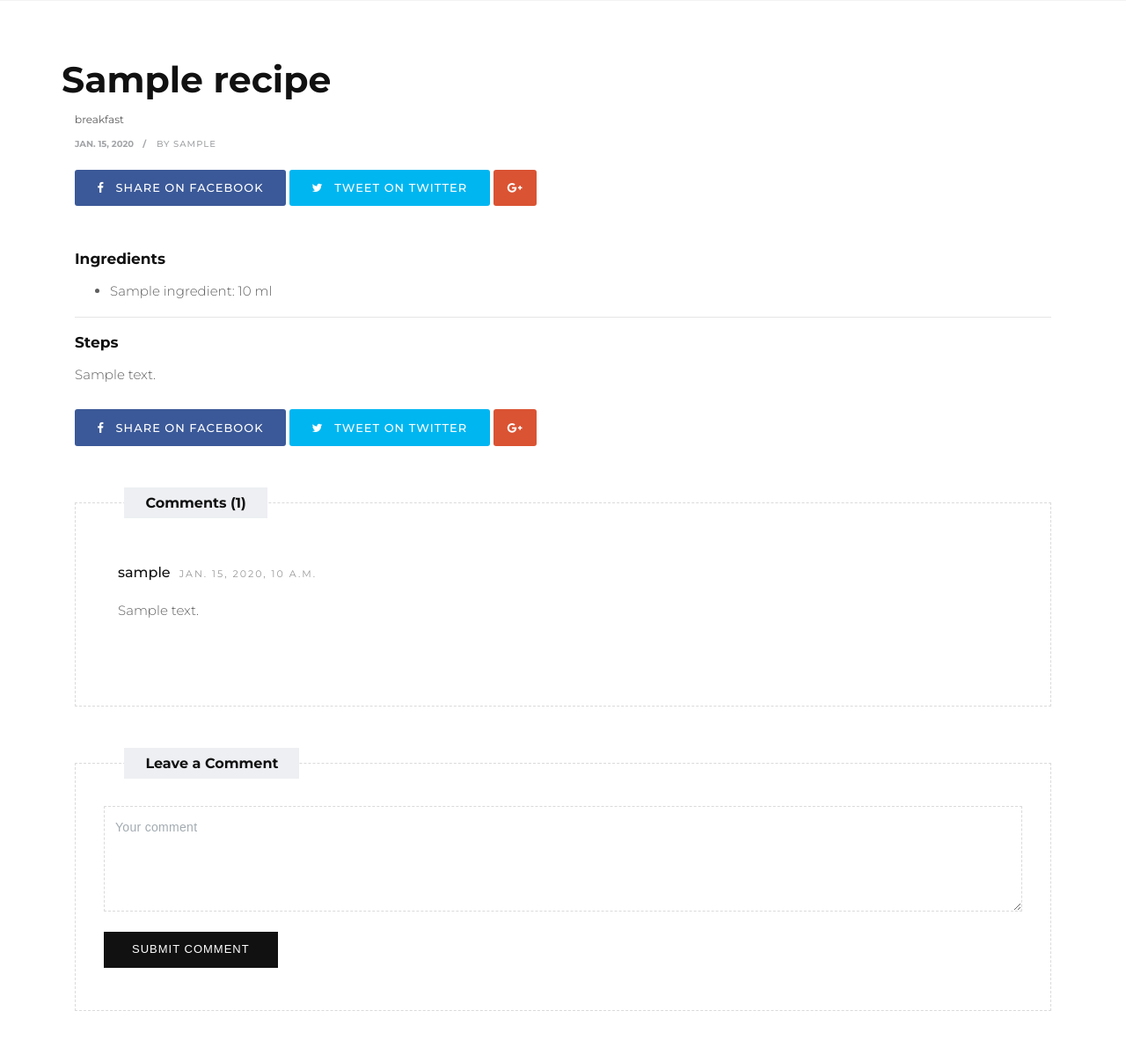
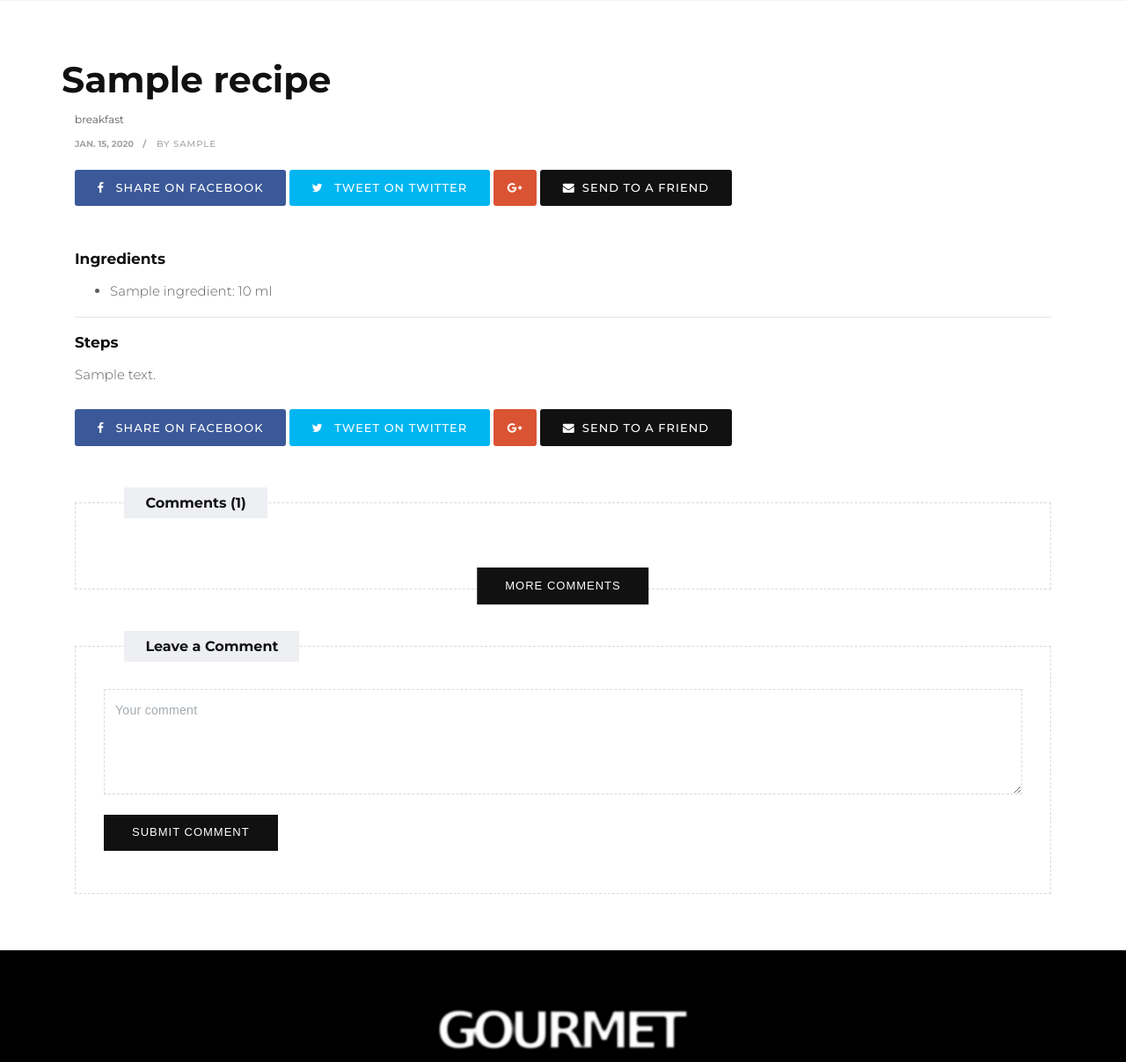
Before and after one commit to ndestrieux/my_recipes_web_app, a Django app: page /recipe/1/ in a window 1280 px wide. Shown: the part 1216-2423 px from the top of the page at 88% size. Run offline with Django 4.2, Linux system fonts and the light colour scheme; tables that the repository leaves empty hold one stand-in row (values such as "Sample post"); grey boxes marked "Sample" are stand-in pictures; data that the repository does not hold is empty; some libraries are stand-ins or nearby versions.

Commit message:
Recipe detail reviewed: - form classes renamed - functionnality for displaying more comments on page added - js scripts in header splitted in several files - send mail button added

```diff
--- a/api/views.py
+++ b/api/views.py
@@ -55,4 +55,9 @@
 
     def get_queryset(self):
         recipe = self.kwargs["recipe"]
-        return Comment.objects.filter(recipe=recipe)
+        queryset = Comment.objects.filter(recipe=recipe)
+        if "visible" in self.request.GET:
+            upper = int(self.request.GET.get("visible"))
+            lower = upper - 5
+            queryset = queryset[lower:upper]
+        return queryset
--- /dev/null
+++ b/app/static/js/comment.js
@@ -0,0 +1,69 @@
+$(document).ready(function(){
+    const commentSection = $(".comments-list");
+    const emptyComment = $("#comment_empty .media");
+
+    function addCommentToList(user, date, text) {
+        let newComment = emptyComment.clone();
+        newComment.find("h4.user_name").prepend(user);
+        newComment.find("h4.user_name small").text(date);
+        newComment.find("p").append(text);
+        return newComment;
+    }
+
+    $(".comment-form").on("click", "button", function(event){
+        event.preventDefault();
+        let recipe_id = $(this).parents("form").attr("value");
+        let text = $(this).prev("textarea");
+        let data = {
+            "recipe": recipe_id,
+            "text": text.val(),
+        };
+        $.ajax({
+            type: "POST",
+            headers:{
+                "X-CSRFToken": csrfToken,
+            },
+            url: createCommentUrl,
+            data: data,
+            success: function(data){
+                text.val('');
+                let newComment = addCommentToList(currentUser, "Just now", data.text);
+                commentSection.prepend(newComment);
+                $('html, body').animate({
+                    scrollTop: newComment.offset().top
+                }, 2000);
+            },
+            error: function(rs, e){
+              console.log(rs.responseText);
+            }
+        });
+    });
+
+    let visible = 5;
+
+    function getComments(visible) {
+        $.ajax({
+            type: "GET",
+            url: commentListUrl + "?visible=" + visible,
+            success: function(data)  {
+                data.forEach(function(obj) {
+                    let newComment = addCommentToList(obj.user, obj.date, obj.text);
+                    commentSection.append(newComment);
+                })
+                if (visible >= commentListLength) {
+                    $(".load-button").attr("hidden", true);
+                }
+            },
+            error: function(rs, e){
+              console.log(rs.responseText);
+            }
+        });
+    };
+
+    getComments(visible);
+
+    $(".load-button").on("click", "button", function(event){
+        visible += 5;
+        getComments(visible);
+    });
+})
--- /dev/null
+++ b/app/static/js/favorite.js
@@ -0,0 +1,28 @@
+$(document).ready(function(){
+    $(".appreciation-form").on("click", ".favorite", function(event){
+        event.preventDefault();
+        let recipe_id = $(this).parents("form").attr("value");
+        let favorite
+        if ($(this).hasClass("active")) {
+            $(this).removeClass("active");
+            favorite = false;
+        } else {
+            $(this).addClass("active");
+            favorite = true;
+        }
+        let data = {
+            "is_favorited_by": favorite,
+        };
+        $.ajax({
+            type: "PUT",
+            headers:{
+                "X-CSRFToken": csrfToken,
+            },
+            url: favoriteUrl,
+            data: data,
+            error: function(rs, e){
+              console.log(rs.responseText);
+            }
+        });
+    });
+})
--- a/app/static/style.css
+++ b/app/static/style.css
@@ -879,7 +879,8 @@
 }
 
 .tw-button i,
-.fb-button i {
+.fb-button i,
+ .mail-button i {
     margin-right: 0.5rem;
 }
 
@@ -1750,3 +1751,10 @@
     transition:0.1s;
     transform:rotate(5deg) translate(0px, 1px);
 }
+
+.load-button    {
+    position: absolute;
+    left: 50%;
+    transform: translateX(-50%);
+    bottom: -18px;
+}
--- a/app/templates/app/recipe_detail.html
+++ b/app/templates/app/recipe_detail.html
@@ -3,105 +3,18 @@
 {% load static%}
 
 {% block head_scripts %}
+<script src="{% static 'js/favorite.js' %}"></script>
+<script src="{% static 'js/vote.js' %}"></script>
+<script src="{% static 'js/comment.js' %}"></script>
 <script>
-    $(document).ready(function(){
-        $("form").on("click", ".favorite", function(event){
-            event.preventDefault();
-            let recipe_id = $(this).parents("form").attr("value");
-            let url = $(this).attr("href");
-            let favorite
-            if ($(this).hasClass("active")) {
-                $(this).removeClass("active");
-                favorite = false;
-            } else {
-                $(this).addClass("active");
-                favorite = true;
-            }
-            let data = {
-                "is_favorited_by": favorite,
-            };
-            $.ajax({
-                type: "PUT",
-                headers:{
-                    "X-CSRFToken": '{{ csrf_token }}',
-                },
-                url: url,
-                data: data,
-                error: function(rs, e){
-                  console.log(rs.responseText);
-                }
-            });
-        });
-        $("form").on("click", ".vote", function(event){
-            event.preventDefault();
-            let recipe_id = $(this).parents("form").attr("value");
-            if ($(this).hasClass("active")) {
-                $(this).removeClass("active");
-            } else {
-                $(".vote").removeClass("active");
-                $(this).addClass("active");
-            }
-            let data = {
-                    "recipe": recipe_id,
-                    "vote": $(this).attr("value"),
-            };
-            $.ajax({
-                type: "POST",
-                headers:{
-                    "X-CSRFToken": '{{ csrf_token }}',
-                },
-                url: "{% url "vote" %}",
-                data: data,
-                success: function(){
-                    let ranking_url = "{% url "ranking" recipe.ranking.id %}";
-                    let ranking_html = $("#likeCounter");
-                    fetch(ranking_url, {
-                        headers:{
-                            'Accept': 'application/json',
-                            'X-Requested-With': 'XMLHttpRequest',
-                        },
-                    })
-                    .then(response => {
-                        return response.json();
-                    })
-                    .then(data => {
-                        ranking_html.html(data["up"] - data["down"]);
-                    })
-                },
-                error: function(rs, e){
-                  console.log(rs.responseText);
-                }
-            });
-        });
-        $("form").on("click", "button", function(event){
-            event.preventDefault();
-            let recipe_id = $(this).parents("form").attr("value");
-            let text = $(this).prev("textarea");
-            let data = {
-                "recipe": recipe_id,
-                "text": text.val(),
-            };
-            $.ajax({
-                type: "POST",
-                headers:{
-                    "X-CSRFToken": '{{ csrf_token }}',
-                },
-                url: "{% url "comment" %}",
-                data: data,
-                success: function(data){
-                    text.val('');
-                    let comment_section = $(".comments-list");
-                    let new_comment = $("#comment_empty").clone().removeAttr("hidden", "id");
-                    new_comment.find("h4.user_name").prepend("{{ user }}");
-                    new_comment.find("p").append(data.text);
-                    comment_section.append(new_comment);
-                },
-                error: function(rs, e){
-                  console.log(rs.responseText);
-                }
-            });
-        });
-    })
+    const currentUser = "{{ user }}";
+    const csrfToken = "{{ csrf_token }}";
+    const favoriteUrl = "{% url 'favorite' recipe.id %}";
+    const voteUrl = "{% url "vote" %}";
+    const rankingUrl = "{% url "ranking" recipe.ranking.id %}";
+    const createCommentUrl = "{% url "comment" %}";
+    const commentListUrl = "{% url "comment-list" recipe.id %}";
+    const commentListLength = {{ recipe.comment_set.all|length }};
 </script>
 {% endblock %}
 
@@ -123,10 +36,10 @@
                 <div class="row">
                     <h3 class="column" style="width: 70%">{{ recipe.name }}</h3>
                     {% if request.user.is_authenticated %}
-                    <form class="column" value="{{ recipe.id }}">
+                    <form class="column appreciation-form" value="{{ recipe.id }}">
                         {% csrf_token %}
                         <div class="btn-group vote-group">
-                            <button class="fa fa-heart vote-group-element favorite {% if is_favorite %}active{% endif %}" href="{% url 'favorite' recipe.id %}"></button>
+                            <button class="fa fa-heart vote-group-element favorite {% if is_favorite %}active{% endif %}"></button>
                             <button class="fa fa-thumbs-up vote-group-element vote {% if vote.vote == 'UP' %}active{% endif %}"
                                     id="thumbUp"
                                     value="UP"></button>
@@ -152,6 +65,8 @@
                         <li><a class="tw-button btn btn-primary" href="#"><i class="fa fa-twitter"></i> <span
                                 class="down-mobile">Tweet on Twitter</span></a></li>
                         <li><a class="gp-button btn btn-primary" href="#"><i class="fa fa-google-plus"></i></a></li>
+                        <li><a class="mail-button btn btn-primary" href="#"><i class="fa fa-envelope"></i><span
+                                class="down-mobile">Send to a friend</span></a></li>
                     </ul>
                 </div><!-- end post-sharing -->
             </div><!-- end title -->
@@ -189,6 +104,8 @@
                         <li><a class="tw-button btn btn-primary" href="#"><i class="fa fa-twitter"></i> <span
                                 class="down-mobile">Tweet on Twitter</span></a></li>
                         <li><a class="gp-button btn btn-primary" href="#"><i class="fa fa-google-plus"></i></a></li>
+                        <li><a class="mail-button btn btn-primary" href="#"><i class="fa fa-envelope"></i><span
+                                class="down-mobile">Send to a friend</span></a></li>
                     </ul>
                 </div><!-- end post-sharing -->
             </div><!-- end title -->
@@ -244,30 +161,35 @@
                                             <div class="row">
                                                 <div class="col-lg-12">
                                                     <div class="comments-list">
-                                                        {% for comment in recipe.comment_set.all %}
+<!--                                                        {% for comment in recipe.comment_set.all %}-->
+<!--                                                            <div class="media">-->
+<!--    &lt;!&ndash;                                                            <a class="media-left" href="#">&ndash;&gt;-->
+<!--    &lt;!&ndash;                                                                <img src="upload/author.jpg" alt="" class="rounded-circle">&ndash;&gt;-->
+<!--    &lt;!&ndash;                                                            </a>&ndash;&gt;-->
+<!--                                                                <div class="media-body">-->
+<!--                                                                    <h4 class="media-heading user_name">{{ comment.user }}<small>{{ comment.date }}</small></h4>-->
+<!--                                                                    <p>{{ comment.text }}</p>-->
+<!--    &lt;!&ndash;                                                                <a href="#" class="btn btn-primary btn-sm">Reply</a>&ndash;&gt;-->
+<!--                                                                </div>-->
+<!--                                                            </div>-->
+<!--                                                        {% endfor %}-->
+                                                        <div id="comment_empty" hidden>
                                                             <div class="media">
     <!--                                                            <a class="media-left" href="#">-->
     <!--                                                                <img src="upload/author.jpg" alt="" class="rounded-circle">-->
     <!--                                                            </a>-->
                                                                 <div class="media-body">
-                                                                    <h4 class="media-heading user_name">{{ comment.user }}<small>{{ comment.date }}</small></h4>
-                                                                    <p>{{ comment.text }}</p>
-    <!--                                                                <a href="#" class="btn btn-primary btn-sm">Reply</a>-->
-                                                                </div>
-                                                            </div>
-                                                        {% endfor %}
-                                                        <div class="media" id="comment_empty" hidden>
-    <!--                                                            <a class="media-left" href="#">-->
-    <!--                                                                <img src="upload/author.jpg" alt="" class="rounded-circle">-->
-    <!--                                                            </a>-->
-                                                                <div class="media-body">
-                                                                    <h4 class="media-heading user_name"><small>Just now</small></h4>
+                                                                    <h4 class="media-heading user_name"><small></small></h4>
                                                                     <p></p>
     <!--                                                                <a href="#" class="btn btn-primary btn-sm">Reply</a>-->
                                                                 </div>
                                                             </div>
+                                                        </div>
                                                     </div>
                                                 </div><!-- end col -->
+                                                <div class="load-button">
+                                                    <button type="button" class="btn btn-primary">More comments</button>
+                                                </div>
                                             </div><!-- end row -->
                                         </div><!-- end custom-box -->
 
@@ -277,7 +199,7 @@
                                             <h4 class="small-title">Leave a Comment</h4>
                                             <div class="row">
                                                 <div class="col-lg-12">
-                                                    <form class="form-wrapper" value="{{ recipe.id }}">
+                                                    <form class="form-wrapper comment-form" value="{{ recipe.id }}">
                                                         <textarea class="form-control" placeholder="Your comment"></textarea>
                                                         <button type="submit" class="btn btn-primary">Submit Comment</button>
                                                     </form>
```
Also changed, not shown: app/static/js/vote.js (added, +42 -0 lines).
